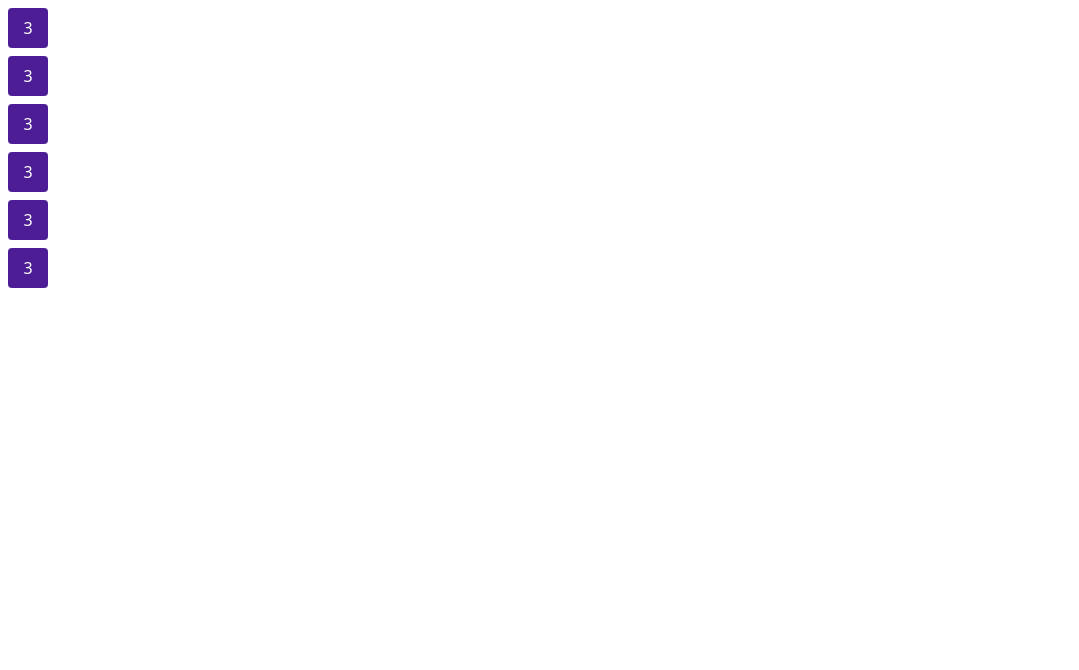
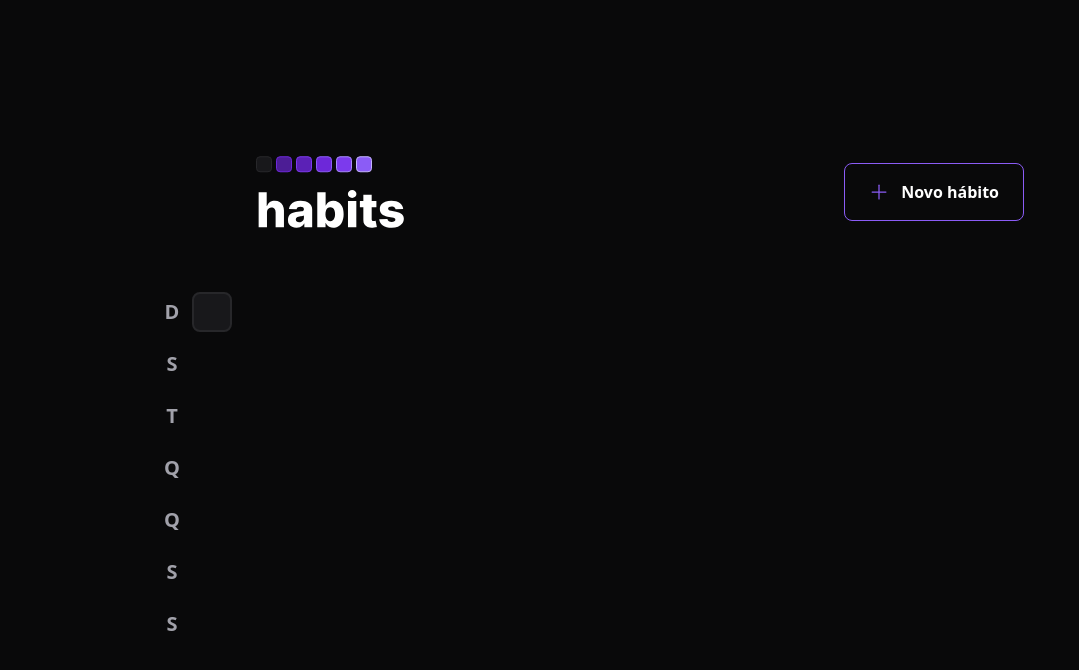
Before and after one commit to leandro4silva/habit-frontend, a React (Vite) app: page / in a window 1280 px wide. Shown: the top 670 px of the page, without its empty margins (0-1079 px from the left). Built offline with nearby package versions, Linux system fonts and the light colour scheme.

Commit message:
feat: add summaryTable

```diff
--- a/index.html
+++ b/index.html
@@ -6,7 +6,7 @@
     <meta name="viewport" content="width=device-width, initial-scale=1.0" />
     <title>Vite + React + TS</title>
   </head>
-  <body>
+  <body class="bg-background text-white">
     <div id="root"></div>
     <script type="module" src="/src/main.tsx"></script>
   </body>
--- a/src/App.tsx
+++ b/src/App.tsx
@@ -1,18 +1,13 @@
-import { Habit } from './components/Habit';
+import { Header } from './components/Header';
+import { SummaryTable } from './components/SummaryTable';
 
-function App() {
+export function App() {
   return (
-    <div className="App">
-      <Habit completed={3}/>
-      <Habit completed={3}/>
-      <Habit completed={3}/>
-      <Habit completed={3}/>
-      <Habit completed={3}/>
-      <Habit completed={3}/>
+    <div className='w-screen h-screen flex justify-center items-center'>
+      <div className='w-full max-w-5xl px-6 flex flex-col gap-16'>
+        <Header />
+        <SummaryTable />
+      </div>
     </div>
   )
 }
-
-export {
-  App
-}
--- a/src/components/Habit/index.tsx
+++ /dev/null
@@ -1,13 +0,0 @@
-interface HabitProps{
-    completed: number
-}
-
-function Habit(props: HabitProps){
-    return (
-        <h1 className="bg-violet-900 w-10 h-10 text-white rounded m-2 flex items-center justify-center">{props.completed}</h1>
-    );
-}
-
-export {
-    Habit
-}
--- /dev/null
+++ b/src/components/HabitDay/index.tsx
@@ -0,0 +1,9 @@
+
+
+export function HabitDay(){
+    return (
+        <div className="w-10 h-10 bg-zinc-900 border-2 border-zinc-800 rounded-lg">
+
+        </div>
+    );
+}
--- /dev/null
+++ b/src/components/Header/index.tsx
@@ -0,0 +1,18 @@
+import { Plus } from 'phosphor-react';
+
+import logoImage from '../../assets/logo.svg';
+
+export function Header(){
+    return(
+        <header className='w-full max-w-3xl mx-auto flex items-center justify-between'>
+          <img src={logoImage} alt="Habits" />
+          <button
+            type='button'
+            className='bg-none border border-violet-500 py-4 px-6 rounded-lg font-semibold flex gap-3 items-center hover:border-violet-300'
+          >
+            <Plus size="20" className="text-violet-500"/>
+            Novo hábito
+          </button>
+        </header>
+    )
+}
--- /dev/null
+++ b/src/components/SummaryTable/index.tsx
@@ -0,0 +1,25 @@
+import { HabitDay } from "../HabitDay";
+
+const weekDays = [
+    'D', 'S', 'T', 'Q', 'Q', 'S', 'S'
+];
+
+export function SummaryTable() {
+    return (
+        <div className="w-full flex">
+            <div className="grid grid-rows-7 grid-flow-row gap-3">
+                {weekDays.map((weekDay, index) => {
+                    return (
+                        <div key={index} className="text-zinc-400 text-xl font-bold h-10 w-10 flex items-center justify-center"
+                        >
+                            {weekDay}
+                        </div>
+                    )
+                })}
+            </div>
+            <div className="grid grid-rows-7 grid-flow-col gap-3">
+                <HabitDay />
+            </div>
+        </div>
+    )
+}
--- /dev/null
+++ b/src/utils/generate-dates-from-year-beginning.ts
@@ -0,0 +1,3 @@
+export function generateDatesFromYearBeginning(){
+
+}
--- a/tailwind.config.cjs
+++ b/tailwind.config.cjs
@@ -6,6 +6,12 @@
   ],
   theme: {
     extend: {
+      colors:{
+        background: '#09090A'
+      },
+      gridTemplateRows: {
+        7: 'repeat(7, minmax(0, 1fr))'
+      }
     }
   },
   plugins: [],
```
Also changed, not shown: src/assets/logo.svg (added).
